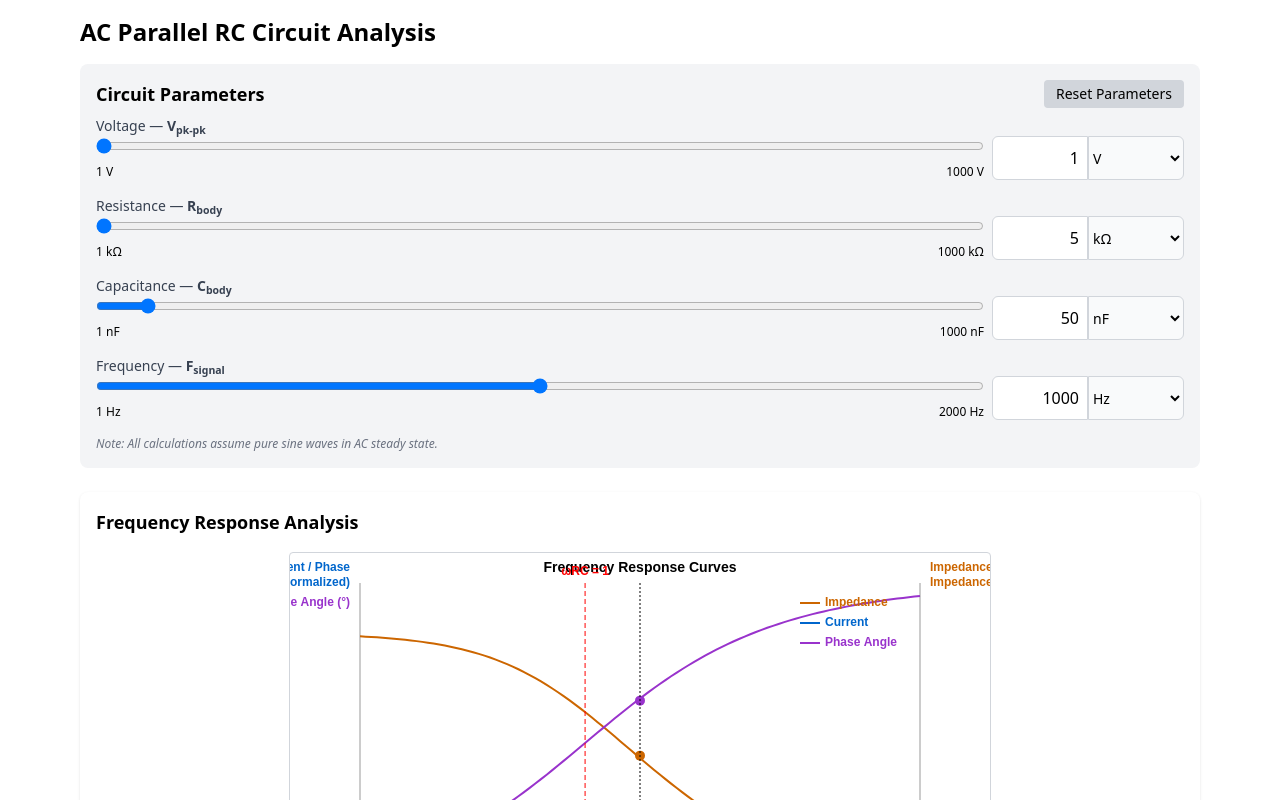
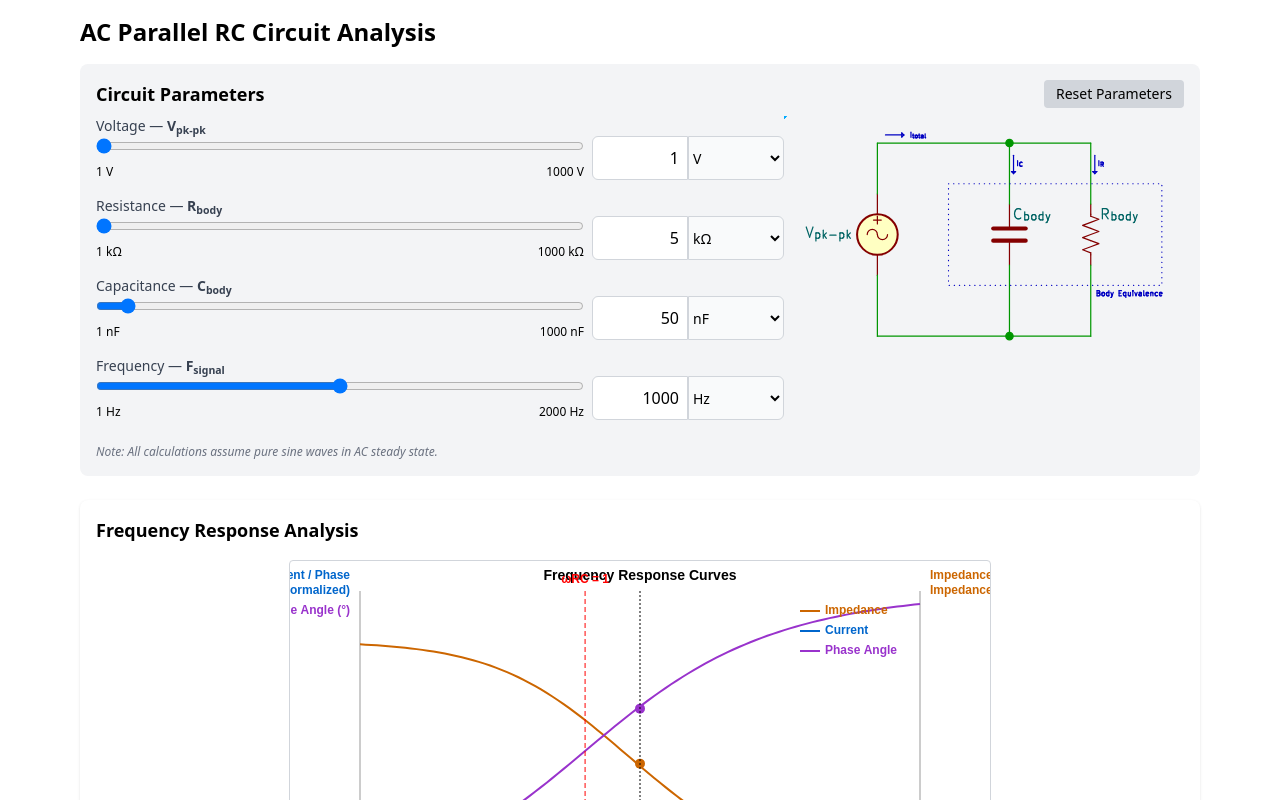
Before and after one commit to sandeepzgk/ESR-System, a React (Create React App) app in the folder Simulator/: page / in a window 1280 px wide. Shown: the top 800 px of the page. Built offline with nearby package versions, Linux system fonts and the light colour scheme.

Commit message:
wip with animation

```diff
--- /dev/null
+++ b/Simulator/src/CircuitAnimation.css
@@ -0,0 +1,25 @@
+.circuit-container {
+    position: relative;
+    width: 100%;
+    max-width: 400px;
+    margin: 0 auto;
+  }
+
+  .svg-container {
+    position: relative;
+    width: 100%;
+  }
+
+  .circuit-svg {
+    display: block;
+    width: 100%;
+    height: auto;
+  }
+
+  .animation-layer {
+    position: absolute;
+    top: 0;
+    left: 0;
+    pointer-events: none; /* Allow interaction with elements beneath */
+    z-index: 10;
+  }
--- /dev/null
+++ b/Simulator/src/CircuitAnimation.tsx
@@ -0,0 +1,237 @@
+import React, { useRef, useEffect, useState } from 'react';
+import './CircuitAnimation.css';
+
+const CircuitAnimation = () => {
+  const svgRef = useRef(null);
+  const animationLayerRef = useRef(null);
+  const [svgViewBox, setSvgViewBox] = useState('0 0 50 30'); // Default viewBox, will be updated
+  const [svgLoaded, setSvgLoaded] = useState(false);
+
+  // Function to extract viewBox from loaded SVG
+  const extractSvgInfo = () => {
+    if (!svgRef.current) return;
+
+    try {
+      // Access the SVG document inside the object
+      const svgDoc = svgRef.current.contentDocument;
+      if (!svgDoc) return;
+
+      // Get the root SVG element
+      const svgElement = svgDoc.querySelector('svg');
+      if (!svgElement) return;
+
+      // Extract the viewBox value
+      const viewBox = svgElement.getAttribute('viewBox');
+      if (viewBox) {
+        setSvgViewBox(viewBox);
+      }
+
+      setSvgLoaded(true);
+    } catch (error) {
+      console.error('Error accessing SVG:', error);
+    }
+  };
+
+  // Handle SVG load event
+  useEffect(() => {
+    if (svgRef.current) {
+      svgRef.current.addEventListener('load', extractSvgInfo);
+
+      // If already loaded, extract info immediately
+      if (svgRef.current.contentDocument) {
+        extractSvgInfo();
+      }
+
+      return () => {
+        if (svgRef.current) {
+          svgRef.current.removeEventListener('load', extractSvgInfo);
+        }
+      };
+    }
+  }, []);
+
+  // Position and resize the animation layer when SVG is loaded
+  useEffect(() => {
+    if (svgLoaded && svgRef.current && animationLayerRef.current) {
+      const svgRect = svgRef.current.getBoundingClientRect();
+
+      // Apply the same dimensions and position to the animation layer
+      const container = animationLayerRef.current.parentElement;
+      const containerRect = container.getBoundingClientRect();
+
+      animationLayerRef.current.style.width = `${svgRect.width}px`;
+      animationLayerRef.current.style.height = `${svgRect.height}px`;
+      animationLayerRef.current.style.left = `${svgRect.left - containerRect.left}px`;
+      animationLayerRef.current.style.top = `${svgRect.top - containerRect.top}px`;
+    }
+  }, [svgLoaded, svgViewBox]);
+
+  // Add resize observer to handle window resizing
+  useEffect(() => {
+    if (!svgRef.current || !animationLayerRef.current) return;
+
+    const handleResize = () => {
+      if (svgLoaded && svgRef.current && animationLayerRef.current) {
+        const svgRect = svgRef.current.getBoundingClientRect();
+        const container = animationLayerRef.current.parentElement;
+        const containerRect = container.getBoundingClientRect();
+
+        animationLayerRef.current.style.width = `${svgRect.width}px`;
+        animationLayerRef.current.style.height = `${svgRect.height}px`;
+        animationLayerRef.current.style.left = `${svgRect.left - containerRect.left}px`;
+        animationLayerRef.current.style.top = `${svgRect.top - containerRect.top}px`;
+      }
+    };
+
+    // Create resize observer
+    const resizeObserver = new ResizeObserver(handleResize);
+    resizeObserver.observe(document.body);
+
+    // Clean up
+    return () => {
+      resizeObserver.disconnect();
+    };
+  }, [svgLoaded]);
+
+  return (
+    <div className="circuit-container">
+      {/* SVG imported directly from file */}
+      <div className="svg-container">
+        <object
+          ref={svgRef}
+          type="image/svg+xml"
+          data="drawing.svg"
+          className="circuit-svg"
+        >
+          Your browser does not support SVG
+        </object>
+      </div>
+
+      {/* Animation layer positioned over the SVG */}
+      <div
+        ref={animationLayerRef}
+        className="animation-layer"
+      >
+        <svg
+          viewBox={svgViewBox}
+          width="100%"
+          height="100%"
+          xmlns="http://www.w3.org/2000/svg"
+        >
+          {/* Define forward and reverse circuit paths for animation */}
+          <path
+            id="circuitPathForward"
+            d="M 11.674,3.387 h 16.51 h 10.16 v 7.62 v 7.62 v 8.89 h -10.16 h -16.51 v -7.62 v -10.16 v -6.35"
+            fill="none"
+            stroke="none"
+          />
+          <path
+            id="circuitPathReverse"
+            d="M 11.674,3.387 v 6.35 v 10.16 v 7.62 h 16.51 h 10.16 v -8.89 v -7.62 v -7.62 h -10.16 h -16.51"
+            fill="none"
+            stroke="none"
+          />
+          <path
+            id="capPath"
+            d="M 28.184,13.801 V 15.833"
+            fill="none"
+            stroke="none"
+          />
+
+          {/* Animation for electrons */}
+          <g className="electrons">
+            {/* Direction switching electrons - 10 evenly spaced */}
+            {[...Array(10)].map((_, i) => (
+              <circle
+                key={`electron-${i}`}
+                r="0.3"
+                fill="#00aaff"
+                opacity="0.8"
+              >
+                <animate
+                  id={`forwardVisible-${i}`}
+                  attributeName="visibility"
+                  values="visible;hidden"
+                  begin={`${15 + i * 0.01}s`}
+                  dur="0.01s"
+                  repeatCount="indefinite"
+                />
+                <animate
+                  id={`reverseVisible-${i}`}
+                  attributeName="visibility"
+                  values="hidden;visible"
+                  begin={`${30 + i * 0.01}s`}
+                  dur="0.01s"
+                  repeatCount="indefinite"
+                />
+                <animateMotion
+                  dur="20s"
+                  repeatCount="indefinite"
+                  begin={`${i * 2}s; reverseVisible-${i}.end`}
+                >
+                  <mpath href="#circuitPathForward" />
+                </animateMotion>
+                <animateMotion
+                  dur="20s"
+                  repeatCount="indefinite"
+                  begin={`forwardVisible-${i}.end`}
+                >
+                  <mpath href="#circuitPathReverse" />
+                </animateMotion>
+              </circle>
+            ))}
+
+            {/* Capacitor electrons - showing charge/discharge */}
+            <circle r="0.25" fill="#00aaff">
+              <animate
+                attributeName="opacity"
+                values="0;1;1;0"
+                dur="30s"
+                begin="3s"
+                repeatCount="indefinite"
+              />
+              <animateMotion
+                path="M 0,0 V 2.032"
+                dur="2s"
+                begin="3s"
+                repeatCount="indefinite"
+              />
+              <animateTransform
+                attributeName="transform"
+                type="translate"
+                values="28.184,13.801"
+                dur="1s"
+                repeatCount="indefinite"
+              />
+            </circle>
+
+            <circle r="0.25" fill="#00aaff">
+              <animate
+                attributeName="opacity"
+                values="0;1;1;0"
+                dur="30s"
+                begin="18s"
+                repeatCount="indefinite"
+              />
+              <animateMotion
+                path="M 0,0 V -2.032"
+                dur="2s"
+                begin="18s"
+                repeatCount="indefinite"
+              />
+              <animateTransform
+                attributeName="transform"
+                type="translate"
+                values="28.184,15.833"
+                dur="1s"
+                repeatCount="indefinite"
+              />
+            </circle>
+          </g>
+        </svg>
+      </div>
+    </div>
+  );
+};
+
+export default CircuitAnimation;
--- a/Simulator/src/modular.tsx
+++ b/Simulator/src/modular.tsx
@@ -1,4 +1,5 @@
 import React, { useState, useEffect, useRef, useMemo, useCallback } from 'react';
+import CircuitAnimation from './CircuitAnimation.tsx';
 
 // ===========================
 // ERROR BOUNDARY COMPONENT
@@ -1562,7 +1563,7 @@ const RCCircuitAnalysis = ({ initialParams = {} }) => {
           onReset={resetCircuit}
         />
 
-        {/* Parameter Controls */}
+
 <div className="bg-gray-100 p-4 rounded-lg mb-6">
   <div className="flex justify-between items-center mb-2">
     <h2 className="text-lg font-semibold">Circuit Parameters</h2>
@@ -1574,6 +1575,8 @@ const RCCircuitAnalysis = ({ initialParams = {} }) => {
     </button>
   </div>
 
+  <div className="flex flex-col md:flex-row">
+    <div className="flex-grow">
       {['voltage', 'resistance', 'capacitance', 'frequency'].map(paramName => (
         <ParameterControl
           key={paramName}
@@ -1585,6 +1588,11 @@ const RCCircuitAnalysis = ({ initialParams = {} }) => {
           hasValidationErrors={getParamValidationState(paramName)}
         />
       ))}
+    </div>
+
+    {/* Add Circuit Animation here */}
+    <CircuitAnimation />
+  </div>
 
   <div className="mt-2 text-xs text-gray-500 italic">
     Note: All calculations assume pure sine waves in AC steady state.
```
Also changed, not shown: Simulator/public/drawing.svg (added). Lines whose indentation alone changed are shown as unchanged.
